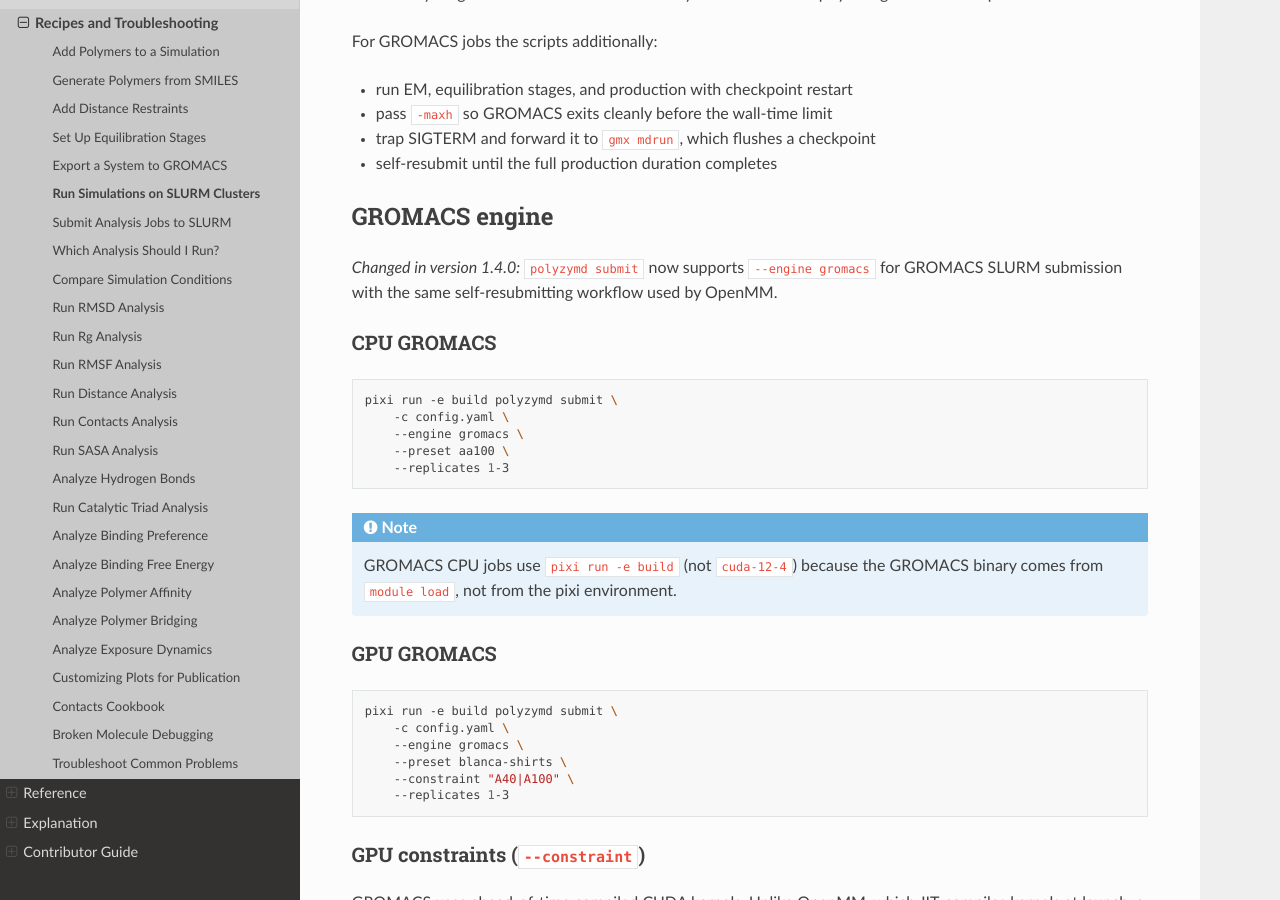
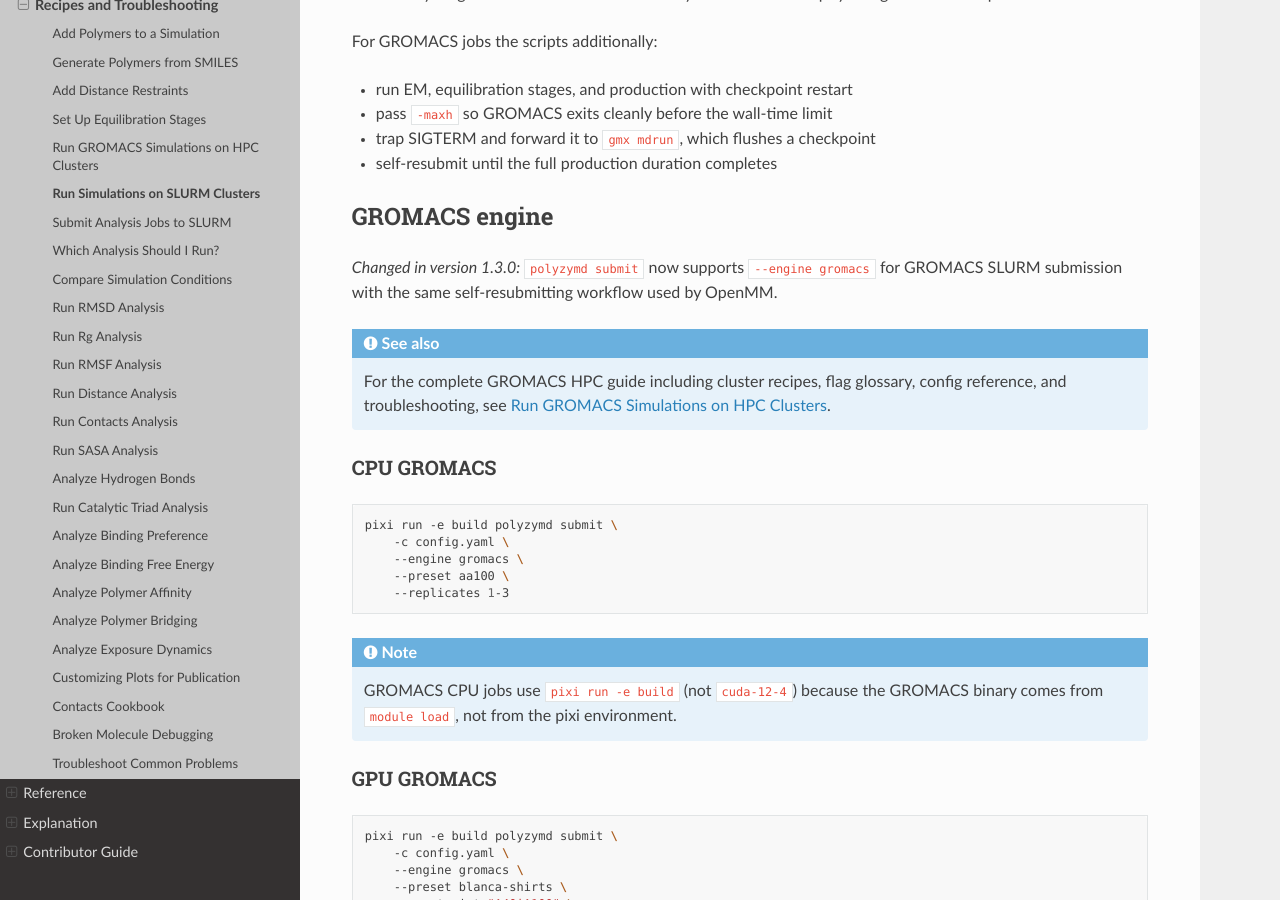
Before and after one commit to joelaforet/polyzymd, a Sphinx documentation site: the page built from docs/source/how_to/hpc_slurm.md, in a window 1280 px wide and 900 px high, scrolled down 4303 px. Built offline with Sphinx 7.4.7 and the Read the Docs theme 3.1.0, drawn with Linux system fonts in a browser that asks for light colours; pages that are not in the unit, such as notebooks, are missing from menus; some of the changed text lies outside the part shown.

Commit message:
Improve GROMACS docs navigation and discoverability
how_to/index.md: Update link text to match new page title.
how_to/hpc_slurm.md: Add seealso cross-reference to GROMACS how-to
at top of GROMACS engine section. Add GROMACS guide to related pages.
index.rst: Update 'GROMACS export' wording to 'GROMACS simulations'.

```diff
--- a/docs/source/how_to/hpc_slurm.md
+++ b/docs/source/how_to/hpc_slurm.md
@@ -214,9 +214,14 @@
 
 ## GROMACS engine
 
-:::{versionchanged} 1.4.0
+:::{versionchanged} 1.3.0
 `polyzymd submit` now supports `--engine gromacs` for GROMACS SLURM
 submission with the same self-resubmitting workflow used by OpenMM.
+:::
+
+:::{seealso}
+For the complete GROMACS HPC guide including cluster recipes, flag glossary,
+config reference, and troubleshooting, see {doc}`gromacs_export`.
 :::
 
 ### CPU GROMACS
@@ -316,6 +321,7 @@
 
 - command details: {doc}`../reference/cli_reference`
 - configuration fields: {doc}`../reference/configuration`
+- GROMACS HPC guide: {doc}`gromacs_export`
 - first-run setup: {doc}`../tutorials/quickstart`
 
 <!-- IMAGE OPPORTUNITY: Add a simple lifecycle diagram showing `submit ->
--- a/docs/source/how_to/index.md
+++ b/docs/source/how_to/index.md
@@ -9,7 +9,7 @@
 - [Generate Polymers from SMILES](dynamic_polymers.md)
 - [Add Distance Restraints](restraints.md)
 - [Set Up Equilibration Stages](equilibration.md)
-- [Export a System to GROMACS](gromacs_export.md)
+- [Run GROMACS Simulations on HPC Clusters](gromacs_export.md)
 
 ## HPC and Job Submission
 
@@ -65,7 +65,7 @@
 Generate Polymers from SMILES <dynamic_polymers>
 Add Distance Restraints <restraints>
 Set Up Equilibration Stages <equilibration>
-Export a System to GROMACS <gromacs_export>
+Run GROMACS Simulations on HPC Clusters <gromacs_export>
 Run Simulations on SLURM Clusters <hpc_slurm>
 Submit Analysis Jobs to SLURM <hpc_execution>
 Which Analysis Should I Run? <analysis_chooser>
--- a/docs/source/index.rst
+++ b/docs/source/index.rst
@@ -14,7 +14,7 @@
 - Start here if you need to install PolyzyMD or run a first simulation.
 - Use Tutorials for guided, end-to-end learning.
 - Use How-To Guides for specific tasks such as SLURM submission, restraints,
-  polymers, GROMACS export, or condition comparisons.
+  polymers, GROMACS simulations, or condition comparisons.
 - Use Reference for command lookup, configuration details, benchmarks, and API
   docs.
 - Use Explanation for concepts, rationale, interpretation, and best practices.
```
